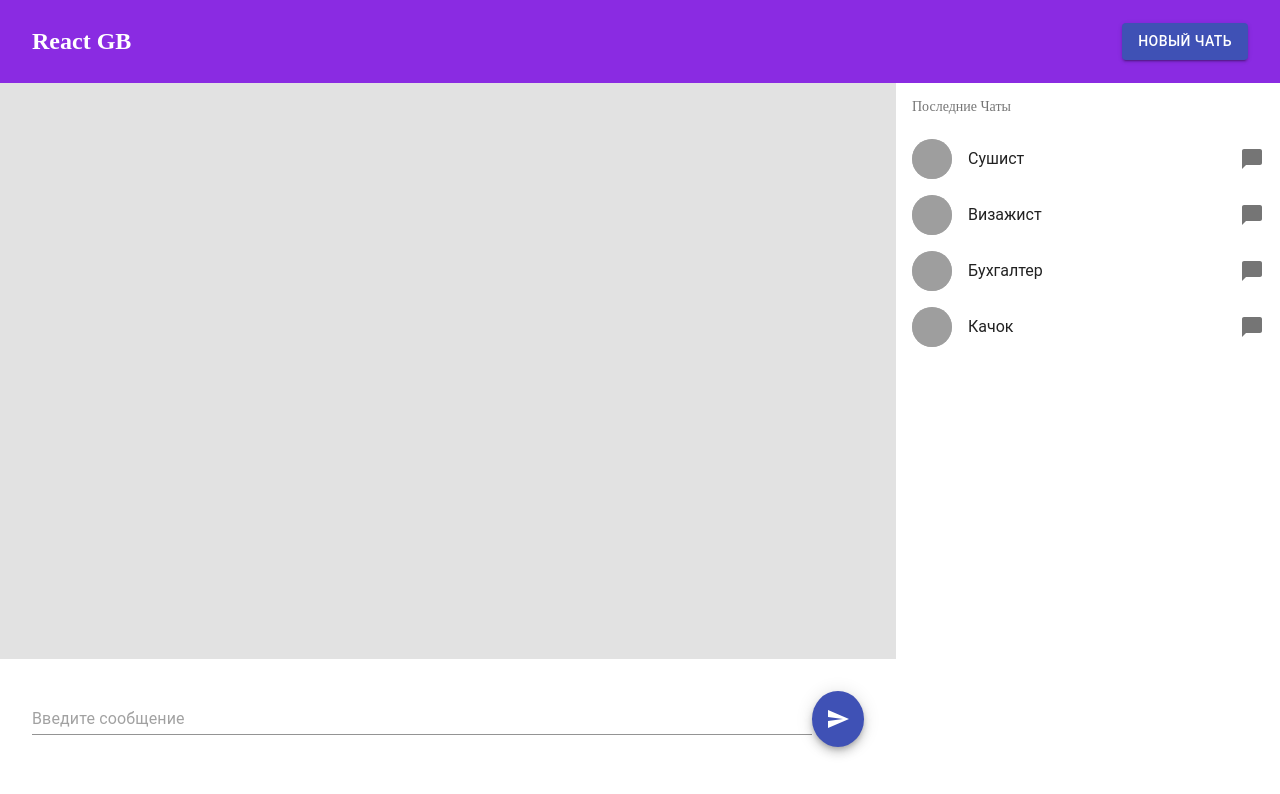
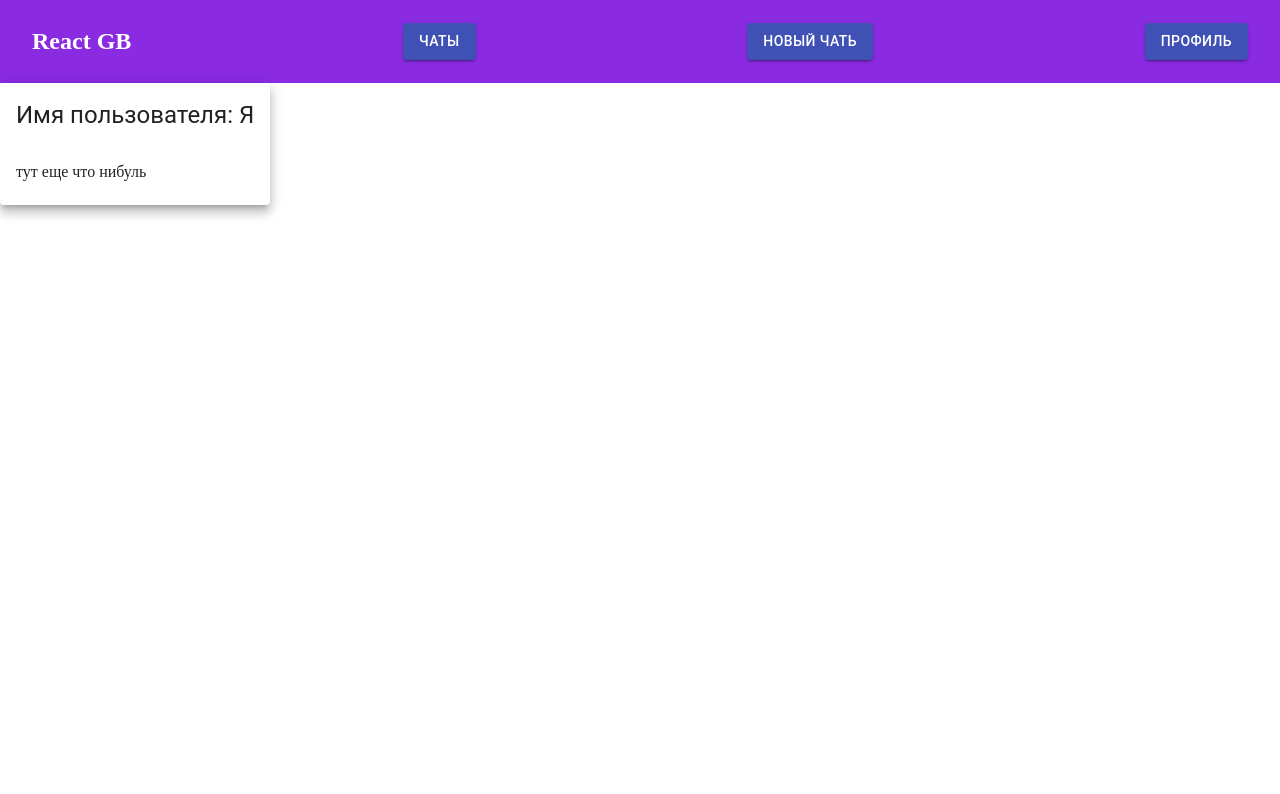
Before and after one commit to idoleg/react-01.06, a React app in the folder VitaliyKuroedov/: page /profile in a window 1280 px wide. Shown: the top 794 px of the page. Built offline with nearby package versions, Linux system fonts and the light colour scheme; grey boxes are pictures that could not be loaded.

Commit message:
added profile page

```diff
--- a/VitaliyKuroedov/src/components/App/App.jsx
+++ b/VitaliyKuroedov/src/components/App/App.jsx
@@ -3,6 +3,7 @@ import MessageList from '../MessageList/MessageList'
 import Header from '../Header/Header'
 import ChatList from '../ChatList/ChatList'
 import { BrowserRouter, Switch, Route } from 'react-router-dom'
+import Profile from '../Profile/Profile'
 import '../../css/style.css'
 
 export default class App extends Component {
@@ -49,7 +50,7 @@ export default class App extends Component {
             },
         }
     }
-    // https://randomuser.me/api/portraits/med/men/57.jpg
+    //
 
     addChat = () => {
         let counter = 1
@@ -76,18 +77,17 @@ export default class App extends Component {
                 <BrowserRouter>
                     <main>
                         <Switch>
+                            <Route path='/profile' exact component={ Profile }></Route>
                             <Route path='/'>
                                 <Switch>
                                     <Route path='/' exact render={(props) => <MessageList {...props} {...this.state} addMessage={this.addMessage} />}></Route>
                                     <Route path='/:id' exact render={(props) => <MessageList {...props} {...this.state} addMessage={this.addMessage} />}></Route>
                                     <Route path='/:id'>Not Found</Route>
                                     <Route path='/'>Not Found</Route>
-
-
                                 </Switch>
+                                <ChatList chats={this.state.chats}/>
                             </Route>
                         </Switch>
-                        <ChatList chats={this.state.chats}/>
 
                     </main>
                 </BrowserRouter>
--- a/VitaliyKuroedov/src/components/ChatList/ChatList.jsx
+++ b/VitaliyKuroedov/src/components/ChatList/ChatList.jsx
@@ -15,6 +15,7 @@ export default class ChatList extends Component {
             <aside className="chat-list">
                 <List>
                     <Subheader>Последние Чаты</Subheader>
+
                     <Link to='/1' className='link'>
                         <ListItem
                             primaryText="Сушист"
--- a/VitaliyKuroedov/src/components/Header/Header.jsx
+++ b/VitaliyKuroedov/src/components/Header/Header.jsx
@@ -9,7 +9,11 @@ export default class Header extends Component {
         return(
             <header className="header">
                 <h2 className="header__title">{this.props.title}</h2>
+                <Button variant="contained" color="primary" href='/'>Чаты</Button>
                 <Button variant="contained" color="primary" onClick={this.props.addChat}>Новый чать</Button>
+                <Button variant="contained" color="primary" href='/profile'>Профиль</Button>
+
+
             </header>
         )
     }
--- a/VitaliyKuroedov/src/components/MessageList/MessageList.jsx
+++ b/VitaliyKuroedov/src/components/MessageList/MessageList.jsx
@@ -32,10 +32,10 @@ export default class MessageList extends Component {
                                     content: `Не приставай ко мне, я ${this.state.chats[id].name}`,
                                     name: this.state.chats[id].name,
                                     author: false
-                                }]
+                                }
+                            ]
                         }
                     }
-
                 }) ), 1000)
             setTimeout(() => this.props.addMessage(id, {...this.state.chats[id]}), 1100)
         }
@@ -60,8 +60,10 @@ export default class MessageList extends Component {
     };
 
     sendMessage = (id, message) => {
-        console.log(id)
-        if(id === undefined) return
+
+        if (id === undefined) return
+        if (message.length == 0) return
+
         this.setState(state => ({
             ...state,
             chats: {
--- /dev/null
+++ b/VitaliyKuroedov/src/components/Profile/Profile.jsx
@@ -0,0 +1,24 @@
+import React, { Component } from 'react'
+import { Card, CardHeader, CardMedia, CardContent   } from '@material-ui/core'
+
+export default class Profile extends Component {
+
+    state = {
+        username: 'Я'
+    }
+
+    render(){
+        return(
+            <Card raised={true}>
+                <CardHeader title={`Имя пользователя: ${this.state.username}`}/>
+                <CardMedia
+                    className="avatar"
+                    image="https://randomuser.me/api/portraits/med/men/57.jpg"
+                    src='https://randomuser.me/api/portraits/med/men/57.jpg'/>
+                <CardContent>
+                    тут еще что нибуль
+                </CardContent>
+            </Card>
+        )
+    }
+}
--- a/VitaliyKuroedov/src/css/style.css
+++ b/VitaliyKuroedov/src/css/style.css
@@ -4,6 +4,11 @@ body {
 
 main {
     display: flex;
+}
+
+.avatar{
+    max-width: 300px;
+    max-height: 300px;
 }
 
 .header{
```
